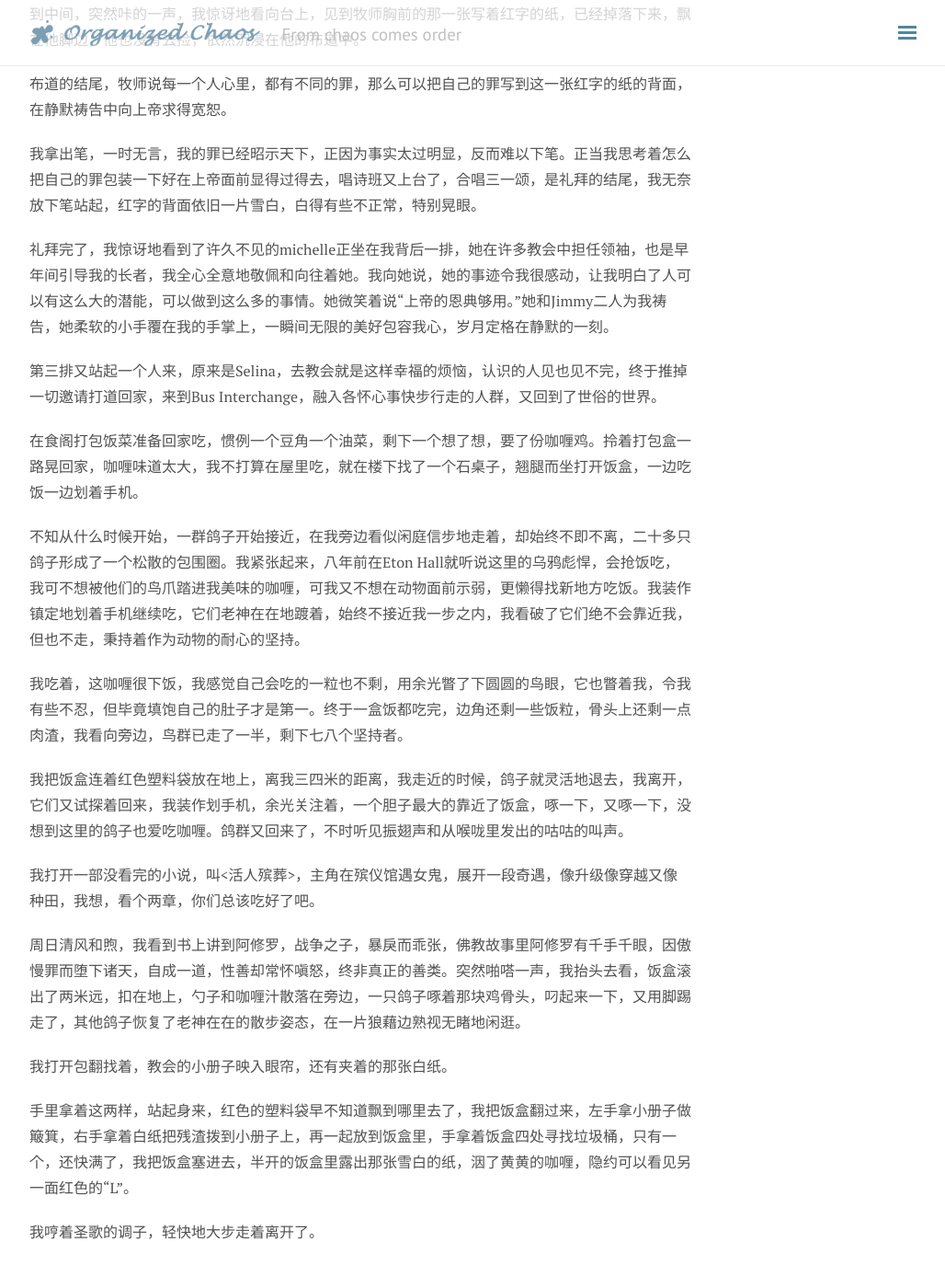
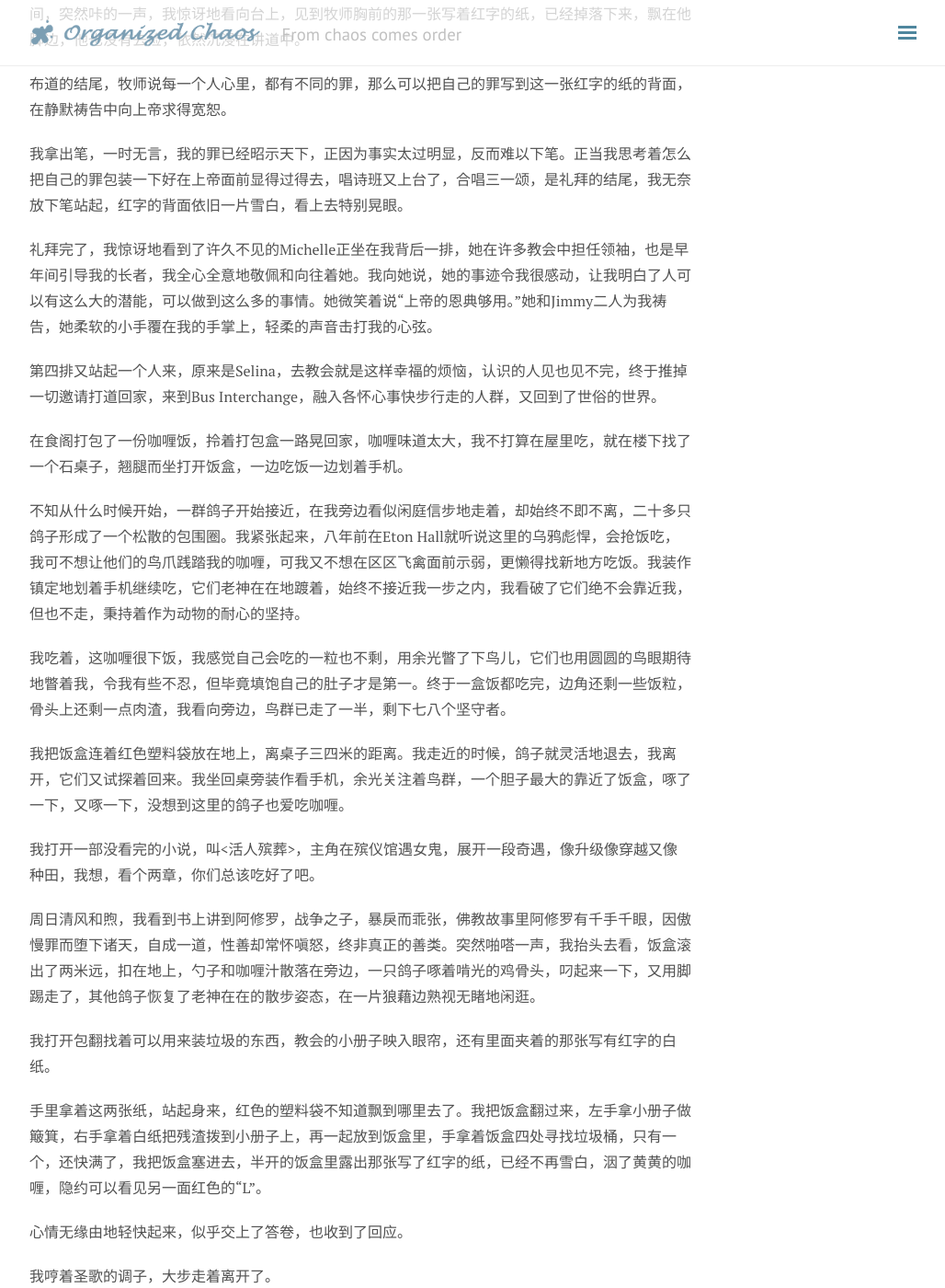
Before and after one commit to yliu9055/organizedchaos, a Jekyll site: the page built from _posts/2019-02-10-ScarletLetter.markdown, in a window 1280 px wide and 1400 px high, scrolled down 1263 px. Shown: the whole window at 92% size, without its empty margins (248-1276 px from the left). Built offline with Jekyll 4.4.1, drawn with Linux system fonts in a browser that asks for light colours; nearby versions of some CDN libraries; comment, search, counter and statistics services are not loaded; some of the changed text lies outside the part shown.

Commit message:
change wording in diary

```diff
--- a/_posts/2019-02-10-ScarletLetter.markdown
+++ b/_posts/2019-02-10-ScarletLetter.markdown
@@ -21,34 +21,36 @@ category: 随笔
 
 牧师继续讲，女主角虽然受尽侮辱，却不肯供出奸夫是谁，有一天，小镇最有名望的牧师讲了一场很成功的道，刚从教堂出来，正好看到女人和她的女儿在高台上，被群情激愤的镇民围攻唾弃，牧师突然冲到台上，承认他就是那个和女人通奸的奸夫，他撕开衣服，胸前赫然是一个大大的红字，而后，他就自杀了。
 
-这个故事里的所有人，都特别缺乏一种宽容。在罪孽加身的时候，只是在想如何靠自己去解决，而没有祈求神，这就叫信徒的世俗化。随着科学的发展，人们渐渐认为自己有操控一切的能力，不再需要神。成功神学甚嚣尘上，人们认为，只要过着成功而有道德的生活，神就应当赞许自己。
+这个故事里的所有人，都特别缺乏一种宽容。在罪孽加身的时候，只是在想如何靠自己去解决，而没有祈求神，这种现象称为信徒的世俗化。随着科学的发展，人们渐渐认为自己有操控一切的能力，不再需要神。成功神学甚嚣尘上，人们认为，只要过着成功而有道德的生活，神就应当赞许自己。
 
 可是神的标准全然不同，耶稣面对法利赛女人，说“你们当中谁是没有罪的，谁就可以先用石头打她。”没有人动手，耶稣说“没有人定你的罪，我也不定你的罪，去吧，以后不要再犯罪了。”
 
-牧师不是演讲的天才，听布道会明显发现他一开始紧张，语速也过快，但是越讲就越从容，越自然。讲到中间，突然咔的一声，我惊讶地看向台上，见到牧师胸前的那一张写着红字的纸，已经掉落下来，飘在他脚边，他也没有去捡，依然沉浸在他的布道中。
+牧师不是演讲的天才，看得出来他一开始有些紧张，语速过快，但是越讲就越从容，越自然。讲到中间，突然咔的一声，我惊讶地看向台上，见到牧师胸前的那一张写着红字的纸，已经掉落下来，飘在他脚边，他也没有去捡，依然沉浸在讲道中。
 
 布道的结尾，牧师说每一个人心里，都有不同的罪，那么可以把自己的罪写到这一张红字的纸的背面，在静默祷告中向上帝求得宽恕。
 
-我拿出笔，一时无言，我的罪已经昭示天下，正因为事实太过明显，反而难以下笔。正当我思考着怎么把自己的罪包装一下好在上帝面前显得过得去，唱诗班又上台了，合唱三一颂，是礼拜的结尾，我无奈放下笔站起，红字的背面依旧一片雪白，白得有些不正常，特别晃眼。
+我拿出笔，一时无言，我的罪已经昭示天下，正因为事实太过明显，反而难以下笔。正当我思考着怎么把自己的罪包装一下好在上帝面前显得过得去，唱诗班又上台了，合唱三一颂，是礼拜的结尾，我无奈放下笔站起，红字的背面依旧一片雪白，看上去特别晃眼。
 
-礼拜完了，我惊讶地看到了许久不见的michelle正坐在我背后一排，她在许多教会中担任领袖，也是早年间引导我的长者，我全心全意地敬佩和向往着她。我向她说，她的事迹令我很感动，让我明白了人可以有这么大的潜能，可以做到这么多的事情。她微笑着说“上帝的恩典够用。”她和Jimmy二人为我祷告，她柔软的小手覆在我的手掌上，一瞬间无限的美好包容我心，岁月定格在静默的一刻。
+礼拜完了，我惊讶地看到了许久不见的Michelle正坐在我背后一排，她在许多教会中担任领袖，也是早年间引导我的长者，我全心全意地敬佩和向往着她。我向她说，她的事迹令我很感动，让我明白了人可以有这么大的潜能，可以做到这么多的事情。她微笑着说“上帝的恩典够用。”她和Jimmy二人为我祷告，她柔软的小手覆在我的手掌上，轻柔的声音击打我的心弦。
 
-第三排又站起一个人来，原来是Selina，去教会就是这样幸福的烦恼，认识的人见也见不完，终于推掉一切邀请打道回家，来到Bus Interchange，融入各怀心事快步行走的人群，又回到了世俗的世界。
+第四排又站起一个人来，原来是Selina，去教会就是这样幸福的烦恼，认识的人见也见不完，终于推掉一切邀请打道回家，来到Bus Interchange，融入各怀心事快步行走的人群，又回到了世俗的世界。
 
-在食阁打包饭菜准备回家吃，惯例一个豆角一个油菜，剩下一个想了想，要了份咖喱鸡。拎着打包盒一路晃回家，咖喱味道太大，我不打算在屋里吃，就在楼下找了一个石桌子，翘腿而坐打开饭盒，一边吃饭一边划着手机。
+在食阁打包了一份咖喱饭，拎着打包盒一路晃回家，咖喱味道太大，我不打算在屋里吃，就在楼下找了一个石桌子，翘腿而坐打开饭盒，一边吃饭一边划着手机。
 
-不知从什么时候开始，一群鸽子开始接近，在我旁边看似闲庭信步地走着，却始终不即不离，二十多只鸽子形成了一个松散的包围圈。我紧张起来，八年前在Eton Hall就听说这里的乌鸦彪悍，会抢饭吃，我可不想被他们的鸟爪踏进我美味的咖喱，可我又不想在动物面前示弱，更懒得找新地方吃饭。我装作镇定地划着手机继续吃，它们老神在在地踱着，始终不接近我一步之内，我看破了它们绝不会靠近我，但也不走，秉持着作为动物的耐心的坚持。
+不知从什么时候开始，一群鸽子开始接近，在我旁边看似闲庭信步地走着，却始终不即不离，二十多只鸽子形成了一个松散的包围圈。我紧张起来，八年前在Eton Hall就听说这里的乌鸦彪悍，会抢饭吃，我可不想让他们的鸟爪践踏我的咖喱，可我又不想在区区飞禽面前示弱，更懒得找新地方吃饭。我装作镇定地划着手机继续吃，它们老神在在地踱着，始终不接近我一步之内，我看破了它们绝不会靠近我，但也不走，秉持着作为动物的耐心的坚持。
 
-我吃着，这咖喱很下饭，我感觉自己会吃的一粒也不剩，用余光瞥了下圆圆的鸟眼，它也瞥着我，令我有些不忍，但毕竟填饱自己的肚子才是第一。终于一盒饭都吃完，边角还剩一些饭粒，骨头上还剩一点肉渣，我看向旁边，鸟群已走了一半，剩下七八个坚持者。
+我吃着，这咖喱很下饭，我感觉自己会吃的一粒也不剩，用余光瞥了下鸟儿，它们也用圆圆的鸟眼期待地瞥着我，令我有些不忍，但毕竟填饱自己的肚子才是第一。终于一盒饭都吃完，边角还剩一些饭粒，骨头上还剩一点肉渣，我看向旁边，鸟群已走了一半，剩下七八个坚守者。
 
-我把饭盒连着红色塑料袋放在地上，离我三四米的距离，我走近的时候，鸽子就灵活地退去，我离开，它们又试探着回来，我装作划手机，余光关注着，一个胆子最大的靠近了饭盒，啄一下，又啄一下，没想到这里的鸽子也爱吃咖喱。鸽群又回来了，不时听见振翅声和从喉咙里发出的咕咕的叫声。
+我把饭盒连着红色塑料袋放在地上，离桌子三四米的距离。我走近的时候，鸽子就灵活地退去，我离开，它们又试探着回来。我坐回桌旁装作看手机，余光关注着鸟群，一个胆子最大的靠近了饭盒，啄了一下，又啄一下，没想到这里的鸽子也爱吃咖喱。
 
 我打开一部没看完的小说，叫<活人殡葬>，主角在殡仪馆遇女鬼，展开一段奇遇，像升级像穿越又像种田，我想，看个两章，你们总该吃好了吧。
 
-周日清风和煦，我看到书上讲到阿修罗，战争之子，暴戾而乖张，佛教故事里阿修罗有千手千眼，因傲慢罪而堕下诸天，自成一道，性善却常怀嗔怒，终非真正的善类。突然啪嗒一声，我抬头去看，饭盒滚出了两米远，扣在地上，勺子和咖喱汁散落在旁边，一只鸽子啄着那块鸡骨头，叼起来一下，又用脚踢走了，其他鸽子恢复了老神在在的散步姿态，在一片狼藉边熟视无睹地闲逛。
+周日清风和煦，我看到书上讲到阿修罗，战争之子，暴戾而乖张，佛教故事里阿修罗有千手千眼，因傲慢罪而堕下诸天，自成一道，性善却常怀嗔怒，终非真正的善类。突然啪嗒一声，我抬头去看，饭盒滚出了两米远，扣在地上，勺子和咖喱汁散落在旁边，一只鸽子啄着啃光的鸡骨头，叼起来一下，又用脚踢走了，其他鸽子恢复了老神在在的散步姿态，在一片狼藉边熟视无睹地闲逛。
 
-我打开包翻找着，教会的小册子映入眼帘，还有夹着的那张白纸。
+我打开包翻找着可以用来装垃圾的东西，教会的小册子映入眼帘，还有里面夹着的那张写有红字的白纸。
 
-手里拿着这两样，站起身来，红色的塑料袋早不知道飘到哪里去了，我把饭盒翻过来，左手拿小册子做簸箕，右手拿着白纸把残渣拨到小册子上，再一起放到饭盒里，手拿着饭盒四处寻找垃圾桶，只有一个，还快满了，我把饭盒塞进去，半开的饭盒里露出那张雪白的纸，洇了黄黄的咖喱，隐约可以看见另一面红色的“L”。
+手里拿着这两张纸，站起身来，红色的塑料袋不知道飘到哪里去了。我把饭盒翻过来，左手拿小册子做簸箕，右手拿着白纸把残渣拨到小册子上，再一起放到饭盒里，手拿着饭盒四处寻找垃圾桶，只有一个，还快满了，我把饭盒塞进去，半开的饭盒里露出那张写了红字的纸，已经不再雪白，洇了黄黄的咖喱，隐约可以看见另一面红色的“L”。
 
-我哼着圣歌的调子，轻快地大步走着离开了。
+心情无缘由地轻快起来，似乎交上了答卷，也收到了回应。
+
+我哼着圣歌的调子，大步走着离开了。
```
